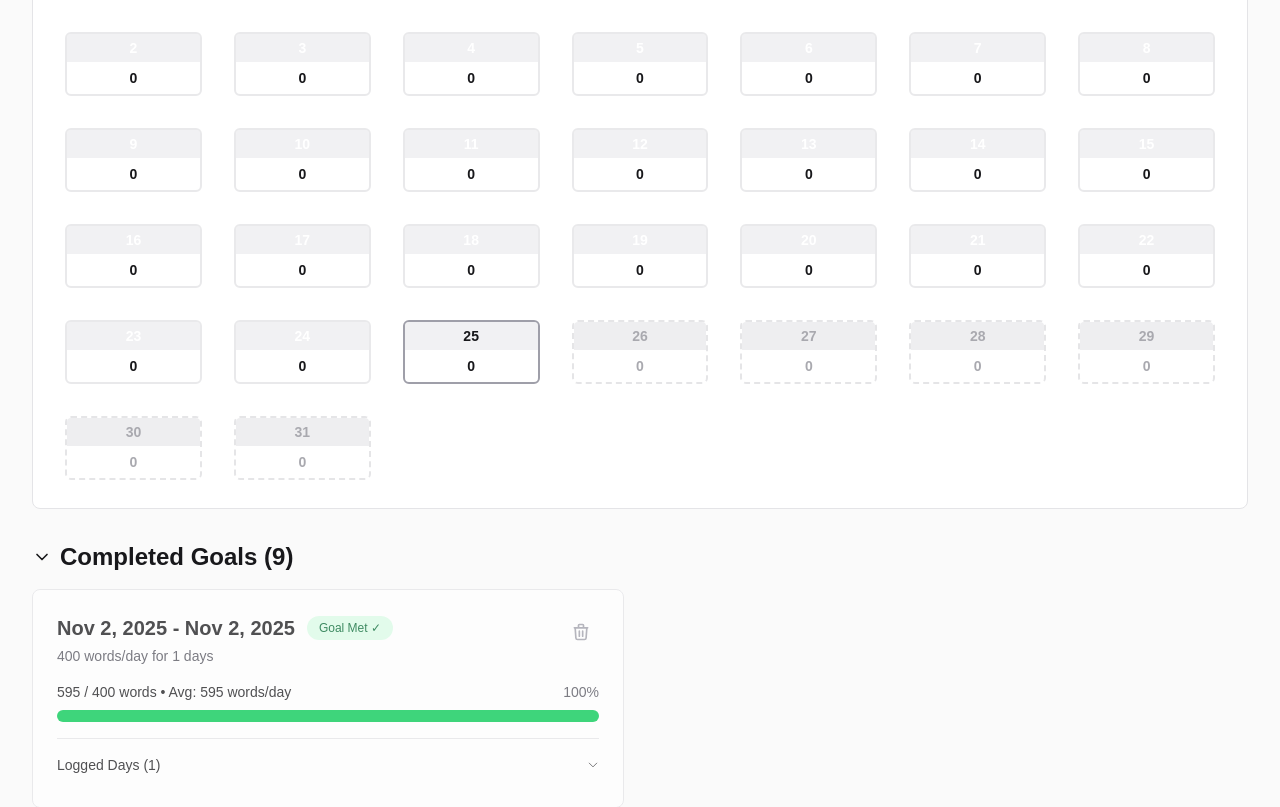
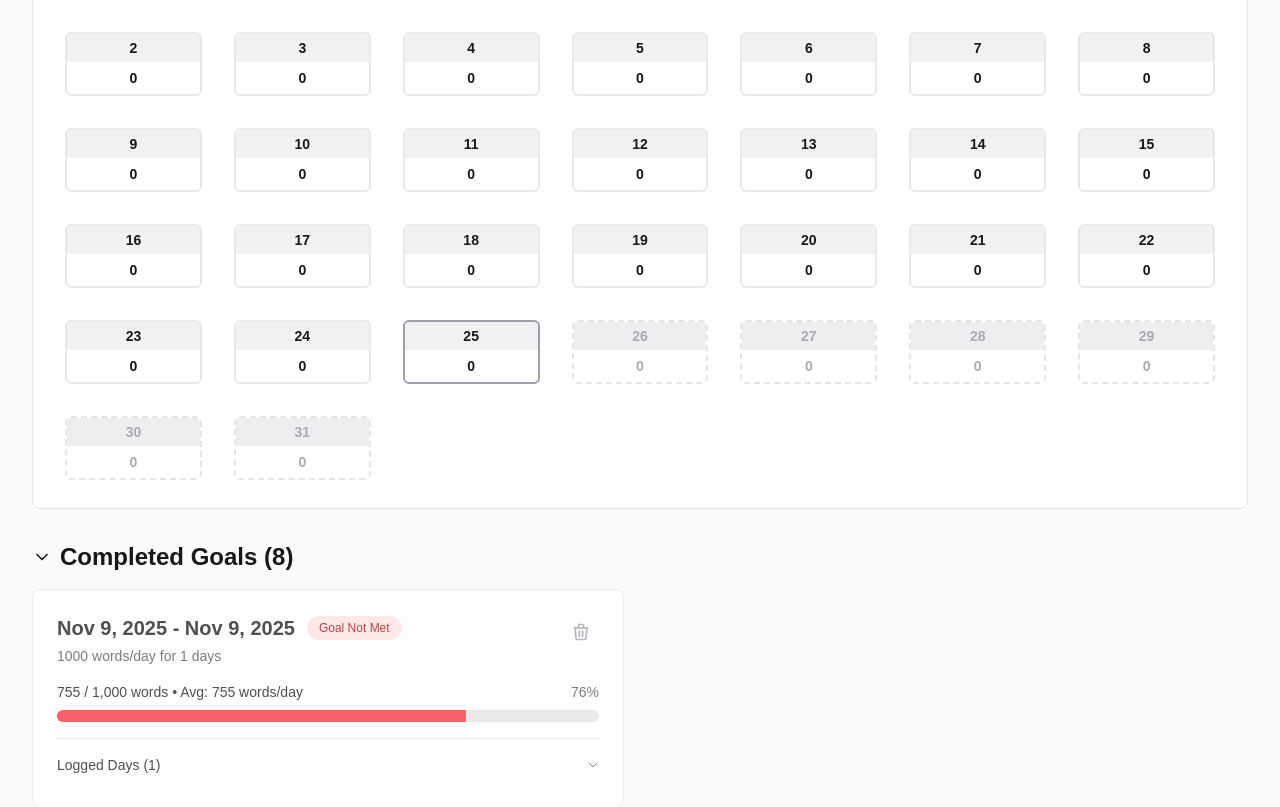
Before and after one commit to ReFowles/daily-write, a Next.js app: page /goals in a window 1280 px wide. Shown: the part 400-1207 px from the top of the page. Built offline with nearby package versions, Linux system fonts and the light colour scheme.

Commit message:
chore: final polish
Just picking up the odds and ends before I really start digging into the Google
Docs API and what I can/should do with that.

[daily-write]

```diff
--- a/src/components/CreateGoalForm.tsx
+++ b/src/components/CreateGoalForm.tsx
@@ -1,23 +1,64 @@
 "use client";
 
-import { useState } from "react";
+import { useState, useMemo } from "react";
 import { Card } from "@/components/ui/Card";
 import { Input } from "@/components/ui/Input";
 import { Button } from "@/components/ui/Button";
 import { themeClasses } from "@/lib/theme-utils";
 import { cn } from "@/lib/class-utils";
-import type { Goal } from "@/lib/types";
+import { parseLocalDate } from "@/lib/date-utils";
+import type { Goal, WritingSession } from "@/lib/types";
 
 interface CreateGoalFormProps {
   onSubmit: (goal: Omit<Goal, "id">, onError: (message: string) => void) => void;
   onCancel: () => void;
+  goals?: Goal[];
+  writingSessions?: WritingSession[];
 }
 
-export function CreateGoalForm({ onSubmit, onCancel }: CreateGoalFormProps) {
+export function CreateGoalForm({ onSubmit, onCancel, goals = [], writingSessions = [] }: CreateGoalFormProps) {
   const [startDate, setStartDate] = useState(new Date().toISOString().split("T")[0]);
   const [endDate, setEndDate] = useState("");
   const [dailyWordTarget, setDailyWordTarget] = useState("");
   const [error, setError] = useState("");
+
+  // Calculate smart placeholder based on last completed goal
+  const suggestedTarget = useMemo(() => {
+    const today = new Date();
+    today.setHours(0, 0, 0, 0);
+
+    // Find completed goals (end date before today)
+    const completedGoals = goals
+      .filter(goal => parseLocalDate(goal.endDate) < today)
+      .sort((a, b) => parseLocalDate(b.endDate).getTime() - parseLocalDate(a.endDate).getTime());
+
+    if (completedGoals.length === 0) {
+      return 500; // Default
+    }
+
+    const lastGoal = completedGoals[0];
+    const startDate = parseLocalDate(lastGoal.startDate);
+    const endDate = parseLocalDate(lastGoal.endDate);
+
+    // Get all writing sessions within the goal period
+    const goalSessions = writingSessions.filter(session => {
+      const sessionDate = parseLocalDate(session.date);
+      return sessionDate >= startDate && sessionDate <= endDate;
+    });
+
+    if (goalSessions.length === 0) {
+      return 500; // Default
+    }
+
+    // Calculate total words and average
+    const totalWords = goalSessions.reduce((sum, session) => sum + session.wordCount, 0);
+    const daysInGoal = Math.ceil((endDate.getTime() - startDate.getTime()) / (1000 * 60 * 60 * 24)) + 1;
+    const avgPerDay = totalWords / daysInGoal;
+
+    // Add 20 and round to nearest 5
+    const suggested = avgPerDay + 20;
+    return Math.round(suggested / 5) * 5;
+  }, [goals, writingSessions]);
 
   const handleSubmit = (e: React.FormEvent) => {
     e.preventDefault();
@@ -84,7 +125,7 @@ export function CreateGoalForm({ onSubmit, onCancel }: CreateGoalFormProps) {
             id="dailyWordTarget"
             value={dailyWordTarget}
             onChange={(e) => setDailyWordTarget(e.target.value)}
-            placeholder="500"
+            placeholder={suggestedTarget.toString()}
             min="1"
             required
           />
--- a/src/components/DayCard.tsx
+++ b/src/components/DayCard.tsx
@@ -64,7 +64,9 @@ export function DayCard({
     isToday && "font-bold",
     isToday && meetsGoal && "text-white",
     isToday && !meetsGoal && "text-zinc-900 dark:text-zinc-100 strawberry:text-rose-900 cherry:text-rose-300 seafoam:text-cyan-900 ocean:text-cyan-300",
-    !isToday && !isFuture && "text-white"
+    !isToday && !isFuture && meetsGoal && "text-white dark:text-white cherry:text-white ocean:text-white",
+    !isToday && !isFuture && !meetsGoal && hasGoal && "text-white dark:text-white cherry:text-white ocean:text-white",
+    !isToday && !isFuture && !hasGoal && "text-zinc-900 dark:text-zinc-100 strawberry:text-rose-900 cherry:text-rose-300 seafoam:text-cyan-900 ocean:text-cyan-300"
   );
 
   // Secondary header text styling
@@ -74,7 +76,9 @@ export function DayCard({
     isToday && "font-bold",
     isToday && meetsGoal && "text-white",
     isToday && !meetsGoal && "text-zinc-900 dark:text-zinc-100 strawberry:text-rose-900 cherry:text-rose-300 seafoam:text-cyan-900 ocean:text-cyan-300",
-    !isToday && !isFuture && "text-white"
+    !isToday && !isFuture && meetsGoal && "text-white dark:text-white cherry:text-white ocean:text-white",
+    !isToday && !isFuture && !meetsGoal && hasGoal && "text-white dark:text-white cherry:text-white ocean:text-white",
+    !isToday && !isFuture && !hasGoal && "text-zinc-900 dark:text-zinc-100 strawberry:text-rose-900 cherry:text-rose-300 seafoam:text-cyan-900 ocean:text-cyan-300"
   );
 
   // Body background styling - unified (from expanded)
--- a/src/components/GoalsPageClient.tsx
+++ b/src/components/GoalsPageClient.tsx
@@ -48,7 +48,9 @@ export function GoalsPageClient() {
     return startDate > today;
   });
 
-  const completedGoals = goals.filter((goal) => parseLocalDate(goal.endDate) < today);
+  const completedGoals = goals
+    .filter((goal) => parseLocalDate(goal.endDate) < today)
+    .sort((a, b) => parseLocalDate(b.endDate).getTime() - parseLocalDate(a.endDate).getTime());
 
   const handleCreateGoal = (goalData: Omit<Goal, "id">, onError: (message: string) => void) => {
     const newStart = parseLocalDate(goalData.startDate);
@@ -102,6 +104,8 @@ export function GoalsPageClient() {
             <CreateGoalForm
               onSubmit={handleCreateGoal}
               onCancel={() => setShowCreateForm(false)}
+              goals={goals}
+              writingSessions={writingSessions}
             />
           </div>
         )}
--- a/src/components/ProgressCard.tsx
+++ b/src/components/ProgressCard.tsx
@@ -1,5 +1,7 @@
+import Link from "next/link";
 import { Card } from "./ui/Card";
 import { ProgressBar } from "./ui/ProgressBar";
+import { Button } from "./ui/Button";
 import { themeClasses } from "@/lib/theme-utils";
 import { cn } from "@/lib/class-utils";
 
@@ -11,7 +13,26 @@ interface ProgressCardProps {
 }
 
 export function ProgressCard({ title, current, goal, message }: ProgressCardProps) {
-  const percentage = Math.min((current / goal) * 100, 100);
+  const percentage = goal > 0 ? Math.min((current / goal) * 100, 100) : 0;
+
+  // Show a helpful message when no goal is set
+  if (goal === 0) {
+    return (
+      <Card className="p-6">
+        <h2 className={cn("mb-4 text-xl font-semibold", themeClasses.text.primary)}>
+          {title}
+        </h2>
+        <div className={cn("mb-4 text-center py-6", themeClasses.text.secondary)}>
+          <p className="mb-4">
+            You don&apos;t have an active goal yet. Set a goal to track your daily progress!
+          </p>
+          <Link href="/goals?new=true">
+            <Button variant="primary">Create a Goal</Button>
+          </Link>
+        </div>
+      </Card>
+    );
+  }
 
   return (
     <Card className="p-6">
--- a/src/lib/dummy-data.json
+++ b/src/lib/dummy-data.json
@@ -46,12 +46,6 @@
       "id": "8",
       "startDate": "2025-11-09",
       "endDate": "2025-11-09",
-      "dailyWordTarget": 1000
-    },
-    {
-      "id": "9",
-      "startDate": "2025-11-20",
-      "endDate": "2025-11-20",
       "dailyWordTarget": 1000
     }
   ],
```
Also changed, not shown: 1 other file (tests, documents, lock files or other folders).
